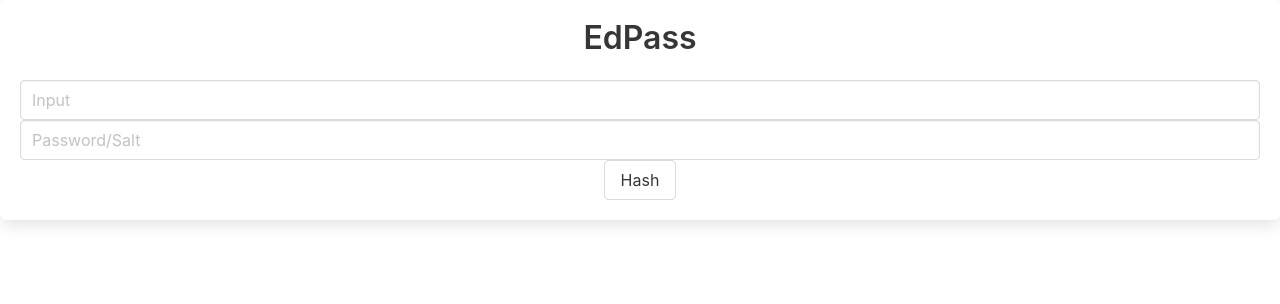
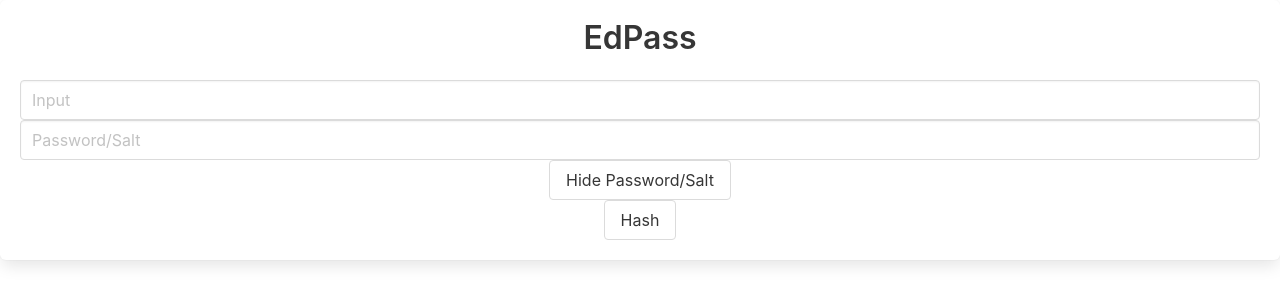
Before and after one commit to edufaus/edupass, a SvelteKit app: page / in a window 1280 px wide. Shown: the top 304 px of the page. Built offline with nearby package versions, Linux system fonts and the light colour scheme.

Commit message:
hide password

```diff
--- a/src/routes/+page.svelte
+++ b/src/routes/+page.svelte
@@ -3,6 +3,12 @@
         let inp = "";
         let sal = "";
         let password = "";
+        let show_password = true
+$: type = show_password ? 'text' : 'password'
+
+function updateSal (event) {
+	sal = event.target.value
+}
 
         async function hash() {
                 password = "Ed@1" + await sha256(await salt(inp, sal));
@@ -12,7 +18,10 @@
 <div class="box has-text-centered v-centered">
         <h1 class="title">EdPass</h1>
         <input class="input" placeholder="Input" bind:value={inp}>
-        <input type="password" class="input" placeholder="Password/Salt" bind:value={sal}>
+        <!-- <input type={hidden} class="input" placeholder="Password/Salt" bind:value={sal}>  -->
+        <input class="input" placeholder="Password/Salt" { type } { sal } on:input={ updateSal } />
+        <button class="button"type="button" on:click="{ () => show_password = !show_password }">{show_password ? 'Hide Password/Salt' : 'Show Password/Salt'}</button>
+        <br>
         <button class="button" on:click={hash}>Hash</button>
         <h1 class="subtitle">{password}</h1>
 </div>
```
Also changed, not shown: 1 other file (tests, documents, lock files or other folders).
